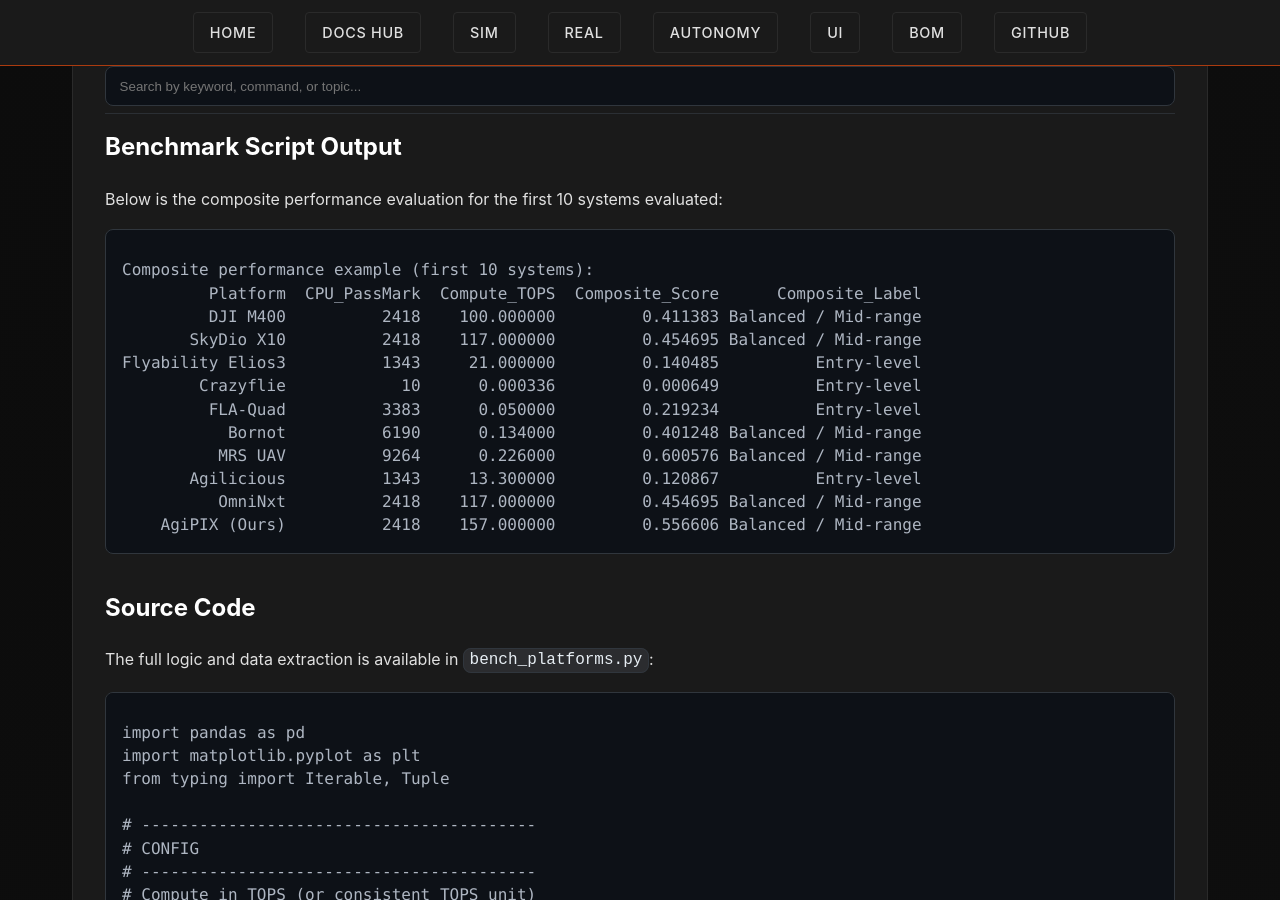
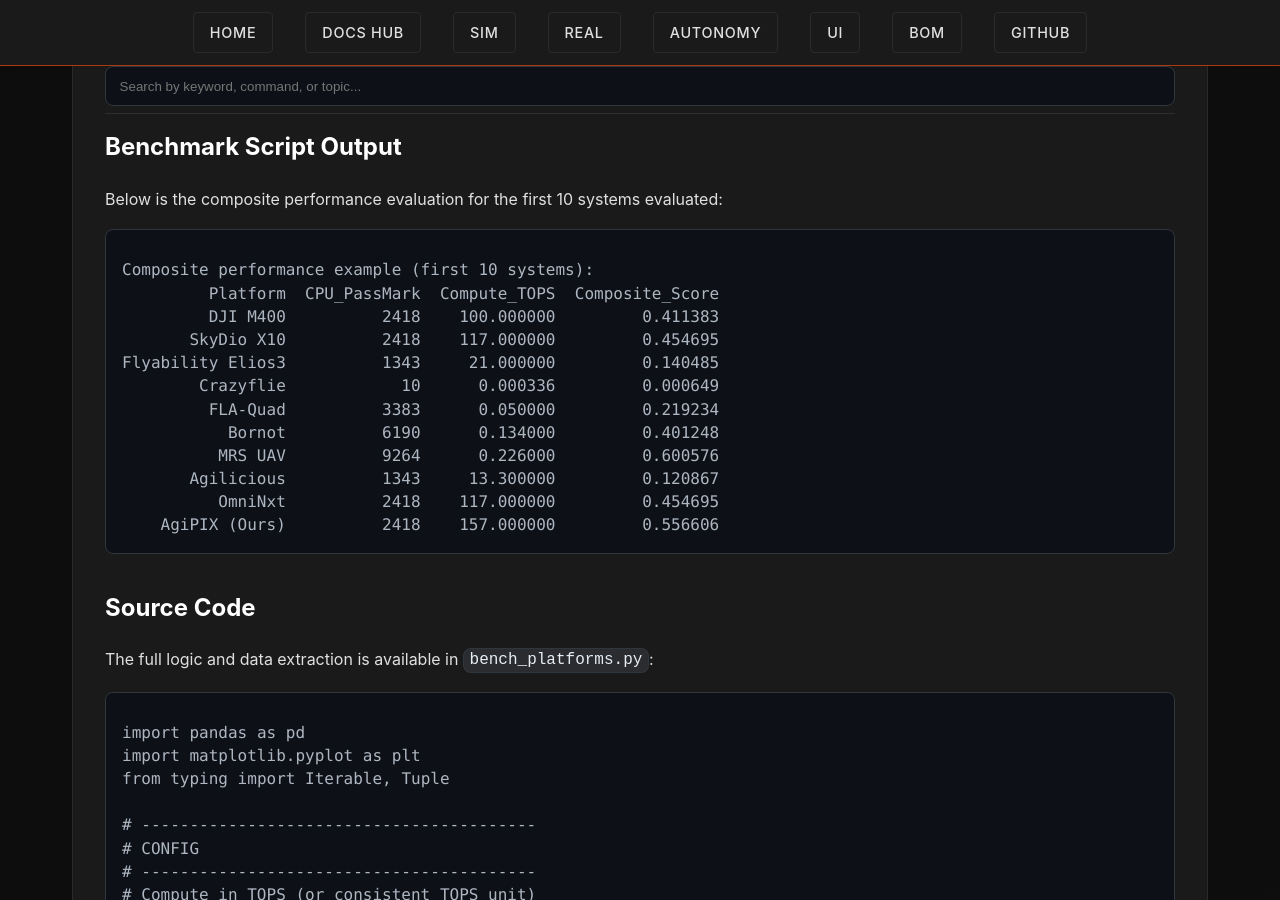
Before and after one commit to SasaKuruppuarachchi/agipix, a Jekyll site: the page built from benchmark.md, in a window 1280 px wide and 900 px high, scrolled down 2421 px. Built offline with Jekyll 4.4.1, drawn with Linux system fonts in a browser that asks for light colours.

Commit message:
docs: remove Composite_Label column from benchmark performance table

````diff
--- a/benchmark.md
+++ b/benchmark.md
@@ -64,17 +64,17 @@
 
 ```text
 Composite performance example (first 10 systems):
-         Platform  CPU_PassMark  Compute_TOPS  Composite_Score      Composite_Label
-         DJI M400          2418    100.000000         0.411383 Balanced / Mid-range
-       SkyDio X10          2418    117.000000         0.454695 Balanced / Mid-range
-Flyability Elios3          1343     21.000000         0.140485          Entry-level
-        Crazyflie            10      0.000336         0.000649          Entry-level
-         FLA-Quad          3383      0.050000         0.219234          Entry-level
-           Bornot          6190      0.134000         0.401248 Balanced / Mid-range
-          MRS UAV          9264      0.226000         0.600576 Balanced / Mid-range
-       Agilicious          1343     13.300000         0.120867          Entry-level
-          OmniNxt          2418    117.000000         0.454695 Balanced / Mid-range
-    AgiPIX (Ours)          2418    157.000000         0.556606 Balanced / Mid-range
+         Platform  CPU_PassMark  Compute_TOPS  Composite_Score
+         DJI M400          2418    100.000000         0.411383
+       SkyDio X10          2418    117.000000         0.454695
+Flyability Elios3          1343     21.000000         0.140485
+        Crazyflie            10      0.000336         0.000649
+         FLA-Quad          3383      0.050000         0.219234
+           Bornot          6190      0.134000         0.401248
+          MRS UAV          9264      0.226000         0.600576
+       Agilicious          1343     13.300000         0.120867
+          OmniNxt          2418    117.000000         0.454695
+    AgiPIX (Ours)          2418    157.000000         0.556606
 ```
 
 ## Source Code
````
